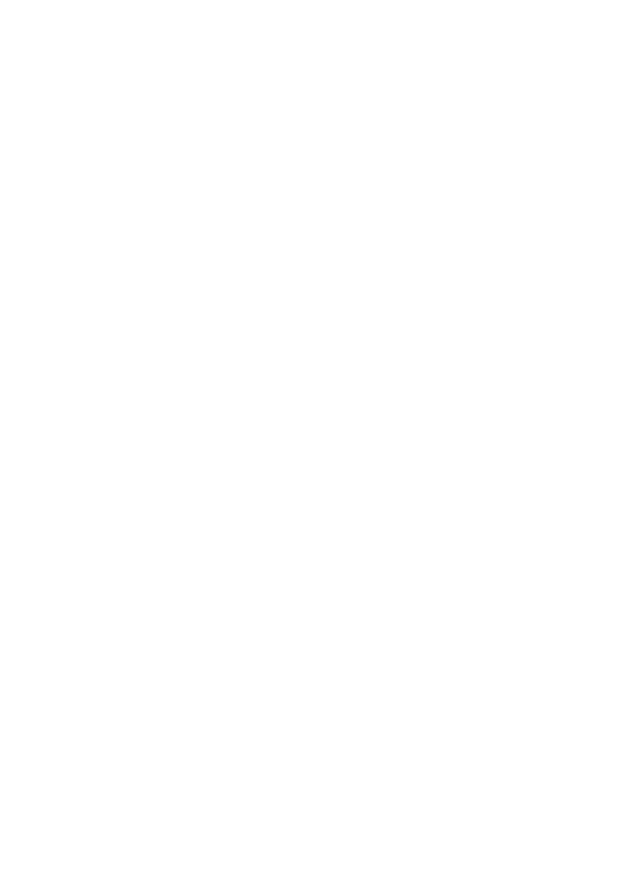
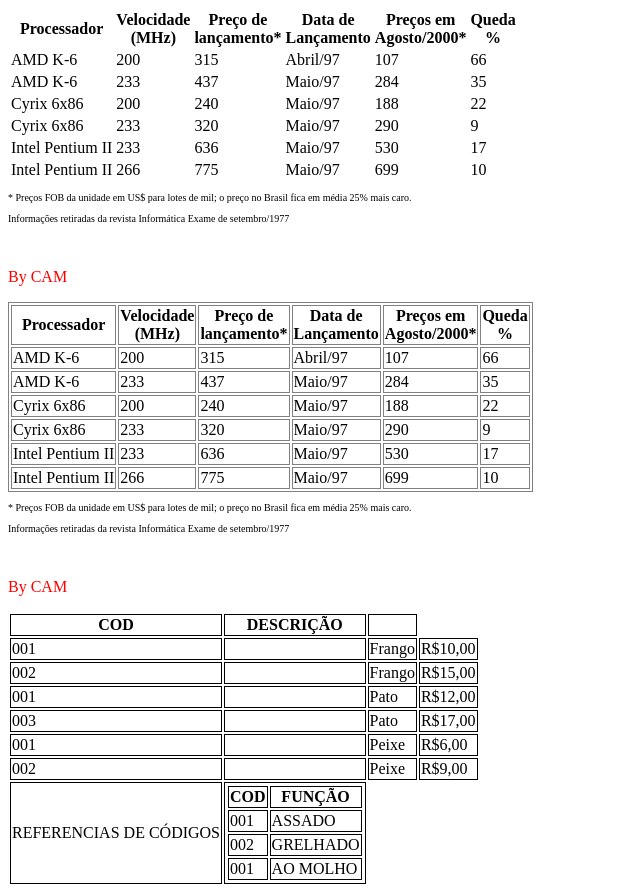
Before and after one commit to EduardoGorayeb/Mengos, a plain HTML site: page MENGOS/mengos.html in a window 1280 px wide. Shown: the whole page, without its empty margins (0-640 px from the left). Before the commit the page ends 800 px from the top, so only its background shows below. Drawn offline with Linux system fonts and the light colour scheme.

Commit message:
Atualizações

```diff
--- a/MENGOS/mengos.html
+++ b/MENGOS/mengos.html
@@ -4,8 +4,220 @@
     <meta charset="UTF-8">
     <meta name="viewport" content="width=device-width, initial-scale=1.0">
     <title>Document</title>
+    <style>
+        #table2{
+            border: 1.5px solid gray;
+            th, td{
+                border: 1.5px solid gray;
+            }
+        }
+        #table3{
+            th, td{
+                border: 1.5px solid black;
+            }
+        }
+        #table4{
+            th, td{
+                border: 1.5px solid black;
+            }
+        }
+        #td1{
+            display: block;
+        }
+    </style>
 </head>
 <body>
+    <table id="table1">
+        <tr>
+            <th>Processador</th>
+            <th>Velocidade<br>(MHz)</th>
+            <th>Preço de<br>lançamento*</th>
+            <th>Data de<br>Lançamento</th>
+            <th>Preços em<br>Agosto/2000*</th>
+            <th>Queda<br>%</th>
+        </tr>
+        <tr>
+            <td>AMD K-6</td>
+            <td>200</td>
+            <td>315</td>
+            <td>Abril/97</td>
+            <td>107</td>
+            <td>66</td>
+        </tr>
+        <tr>
+            <td>AMD K-6</td>
+            <td>233</td>
+            <td>437</td>
+            <td>Maio/97</td>
+            <td>284</td>
+            <td>35</td>
+        </tr>
+        <tr>
+            <td>Cyrix 6x86</td>
+            <td>200</td>
+            <td>240</td>
+            <td>Maio/97</td>
+            <td>188</td>
+            <td>22</td>
+        </tr>
+        <tr>
+            <td>Cyrix 6x86</td>
+            <td>233</td>
+            <td>320</td>
+            <td>Maio/97</td>
+            <td>290</td>
+            <td>9</td>
+        </tr>
+        <tr>
+            <td>Intel Pentium II</td>
+            <td>233</td>
+            <td>636</td>
+            <td>Maio/97</td>
+            <td>530</td>
+            <td>17</td>
+        </tr>
+        <tr>
+            <td>Intel Pentium II</td>
+            <td>266</td>
+            <td>775</td>
+            <td>Maio/97</td>
+            <td>699</td>
+            <td>10</td>
+        </tr>
+    </table>
+    <p style="font-size: x-small;">* Preços FOB da unidade em US$ para lotes de mil; o preço no Brasil fica em média 25% mais caro.</p>
+    <p style="font-size: x-small;">Informações retiradas da revista Informática Exame de setembro/1977</p>
+    <br>
+    <p style="color: red;">By CAM</p>
 
+    <table id="table2">
+        <tr>
+            <th>Processador</th>
+            <th>Velocidade<br>(MHz)</th>
+            <th>Preço de<br>lançamento*</th>
+            <th>Data de<br>Lançamento</th>
+            <th>Preços em<br>Agosto/2000*</th>
+            <th>Queda<br>%</th>
+        </tr>
+        <tr>
+            <td>AMD K-6</td>
+            <td>200</td>
+            <td>315</td>
+            <td>Abril/97</td>
+            <td>107</td>
+            <td>66</td>
+        </tr>
+        <tr>
+            <td>AMD K-6</td>
+            <td>233</td>
+            <td>437</td>
+            <td>Maio/97</td>
+            <td>284</td>
+            <td>35</td>
+        </tr>
+        <tr>
+            <td>Cyrix 6x86</td>
+            <td>200</td>
+            <td>240</td>
+            <td>Maio/97</td>
+            <td>188</td>
+            <td>22</td>
+        </tr>
+        <tr>
+            <td>Cyrix 6x86</td>
+            <td>233</td>
+            <td>320</td>
+            <td>Maio/97</td>
+            <td>290</td>
+            <td>9</td>
+        </tr>
+        <tr>
+            <td>Intel Pentium II</td>
+            <td>233</td>
+            <td>636</td>
+            <td>Maio/97</td>
+            <td>530</td>
+            <td>17</td>
+        </tr>
+        <tr>
+            <td>Intel Pentium II</td>
+            <td>266</td>
+            <td>775</td>
+            <td>Maio/97</td>
+            <td>699</td>
+            <td>10</td>
+        </tr>
+    </table>
+    <p style="font-size: x-small;">* Preços FOB da unidade em US$ para lotes de mil; o preço no Brasil fica em média 25% mais caro.</p>
+    <p style="font-size: x-small;">Informações retiradas da revista Informática Exame de setembro/1977</p>
+    <br>
+    <p style="color: red;">By CAM</p>
+
+    <table id="table3">
+        <tr>
+            <th>COD</th>
+            <th>DESCRIÇÃO</th>
+            <th></th>
+        </tr>
+        <tr>
+            <td>001</td>
+            <td></td>
+            <td>Frango</td>
+            <td>R$10,00</td>
+        </tr>
+        <tr>
+            <td>002</td>
+            <td></td>
+            <td>Frango</td>
+            <td>R$15,00</td>
+        </tr>
+        <tr>
+            <td>001</td>
+            <td></td>
+            <td>Pato</td>
+            <td>R$12,00</td>
+        </tr>
+        <tr>
+            <td>003</td>
+            <td></td>
+            <td>Pato</td>
+            <td>R$17,00</td>
+        </tr>
+        <tr>
+            <td>001</td>
+            <td></td>
+            <td>Peixe</td>
+            <td>R$6,00</td>
+        </tr>
+        <tr>
+            <td>002</td>
+            <td></td>
+            <td>Peixe</td>
+            <td>R$9,00</td>
+        </tr>
+        <tr>
+            <td>REFERENCIAS DE CÓDIGOS</td>
+            <td>
+                <table>
+                    <tr>
+                        <th>COD</th>
+                        <th>FUNÇÃO</th>
+                    </tr>
+                    <tr>
+                        <td>001</td>
+                        <td>ASSADO</td>
+                    </tr>
+                    <tr>
+                        <td>002</td>
+                        <td>GRELHADO</td>
+                    </tr>
+                    <tr>
+                        <td>001</td>
+                        <td>AO MOLHO</td>
+                    </tr>
+                </table>
+            </td>
+        </tr>
+    </table>
 </body>
 </html>
```
Also changed, not shown: 1 other file.
